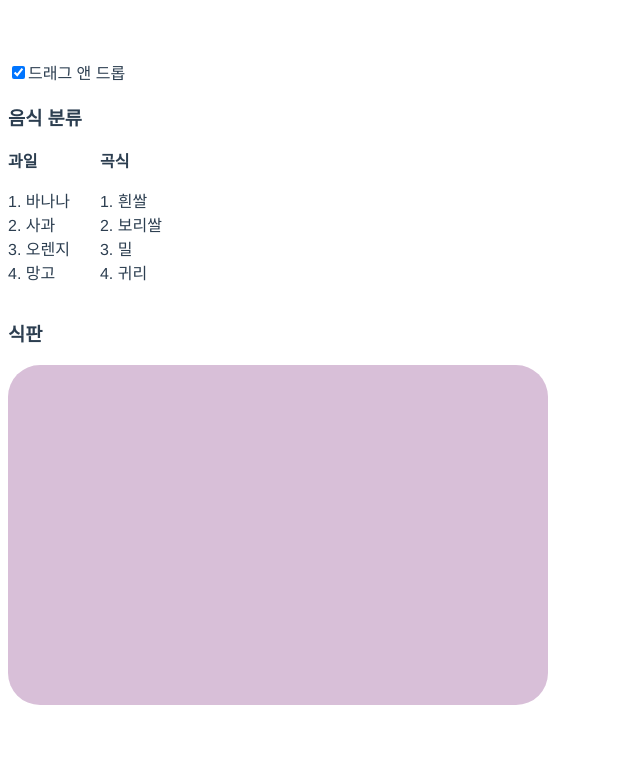
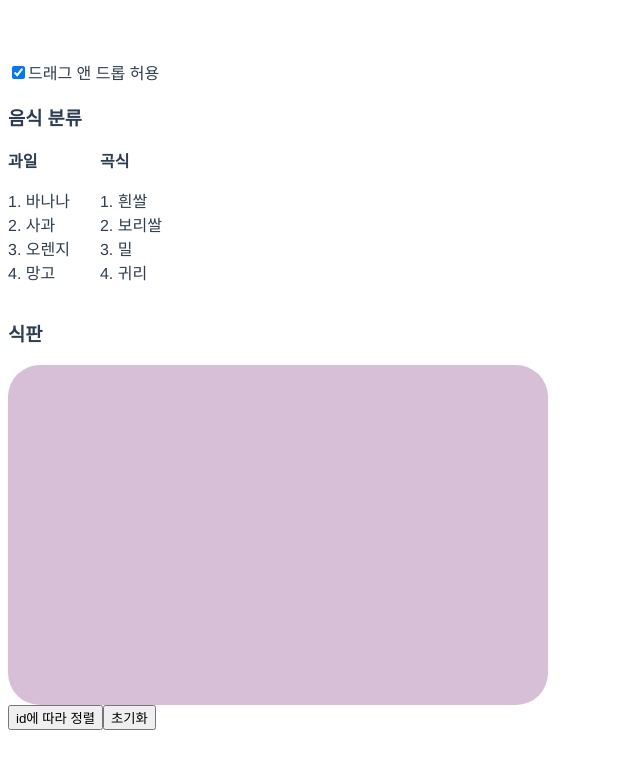
Before and after one commit to codeblue25/vue-playground, a Vue app: page / in a window 1280 px wide. Shown: the top 768 px of the page, without its empty margins (0-640 px from the left). Built offline with nearby package versions, Linux system fonts and the light colour scheme.

Commit message:
id값에 따라 정렬하기, 초기화하기

```diff
--- a/src/components/DraggablePractice.vue
+++ b/src/components/DraggablePractice.vue
@@ -3,9 +3,8 @@
     <div class="form-group form-group-lg panel panel-default">
       <div class="panel-body">
         <div class="checkbox">
-          <label><input type="checkbox" v-model="editable">드래그 앤 드롭</label>
+          <label><input type="checkbox" v-model="editable">드래그 앤 드롭 허용</label>
         </div>
-        <!-- <button type="button" class="btn btn-default" @click="orderList">id에 따라 정렬</button> -->
       </div>
     </div>
 
@@ -16,7 +15,7 @@
         <div>
           <draggable class="list-group" tag="ul" v-model="fruitList" v-bind="dragOptions" :move="onMove" @start="isDragging=true" @end="isDragging=false">
             <transition-group type="transition" :name="'flip-list'">
-              <li class="list-group-item" v-for="element in fruitList" :key="element.order">
+              <li class="list-group-item" v-for="(element, idx) in fruitList" :key="idx">
                 <i :class="element.fixed? 'fa fa-anchor' : 'glyphicon glyphicon-pushpin'" @click=" element.fixed=! element.fixed" aria-hidden="true"></i>
                 {{element.order}}. {{element.name}}
               </li>
@@ -29,7 +28,7 @@
         <div>
           <draggable class="list-group" tag="ul" v-model="grainList" v-bind="dragOptions" :move="onMove" @start="isDragging=true" @end="isDragging=false">
             <transition-group type="transition" :name="'flip-list'">
-              <li class="list-group-item" v-for="element in grainList" :key="element.order">
+              <li class="list-group-item" v-for="(element, idx) in grainList" :key="idx">
                 <i :class="element.fixed? 'fa fa-anchor' : 'glyphicon glyphicon-pushpin'" @click=" element.fixed=! element.fixed" aria-hidden="true"></i>
                 {{element.order}}. {{element.name}}
               </li>
@@ -41,7 +40,7 @@
 
     <h3>식판</h3>
     <div class="tray-layout">
-      <draggable element="span" v-model="trayList" v-bind="dragOptions" :move="onMove">
+      <draggable tag="span" v-model="trayList" v-bind="dragOptions" :move="onMove">
         <transition-group name="no" class="list-group" tag="ul">
           <li class="list-group-item" v-for="element in trayList" :key="element.order">
             <i :class="element.fixed? 'fa fa-anchor' : 'glyphicon glyphicon-pushpin'" @click=" element.fixed=! element.fixed" aria-hidden="true"></i>
@@ -51,12 +50,8 @@
       </draggable>
     </div>
 
-    <!-- <div class="list-group col-md-3">
-      <pre>{{listString}}</pre>
-    </div>
-    <div class="list-group col-md-3">
-      <pre>{{list2String}}</pre>
-    </div> -->
+    <button type="button" class="btn btn-default" @click="orderList">id에 따라 정렬</button>
+    <button type="button" class="btn btn-default" @click="resetList">초기화</button>
   </div>
 </template>
 
@@ -93,16 +88,26 @@ export default {
   methods: {
     setListOrder() {
       this.fruitList = this.fruitList.map((fruit, index)=>{
-        return {...fruit, order: index + 1, fixed: false}
+        return {...fruit, kinds: 'fruit', order: index + 1, fixed: false}
       })
       this.grainList = this.grainList.map((grain, index)=>{
-        return {...grain, order: index + 1, fixed: false}
+        return {...grain, kinds: 'grain', order: index + 1, fixed: false}
       })
     },
     orderList() {
-      this.list = this.list.sort((one, two) => {
+      this.trayList = this.trayList.sort((one, two) => {
         return one.order - two.order;
       });
+    },
+    resetList() {
+      this.trayList.map((list)=>{
+        if (list.kinds === 'fruit') {
+          this.fruitList.push(list)
+        } else if (list.kinds === 'grain') {
+          this.grainList.push(list)
+        }
+      })
+      this.trayList = [];
     },
     onMove({ relatedContext, draggedContext }) {
       const relatedElement = relatedContext.element;
@@ -121,12 +126,6 @@ export default {
         ghostClass: "ghost"
       };
     },
-    listString() {
-      return JSON.stringify(this.list, null, 2);
-    },
-    list2String() {
-      return JSON.stringify(this.list2, null, 2);
-    }
   },
   watch: {
     isDragging(newValue) {
```
